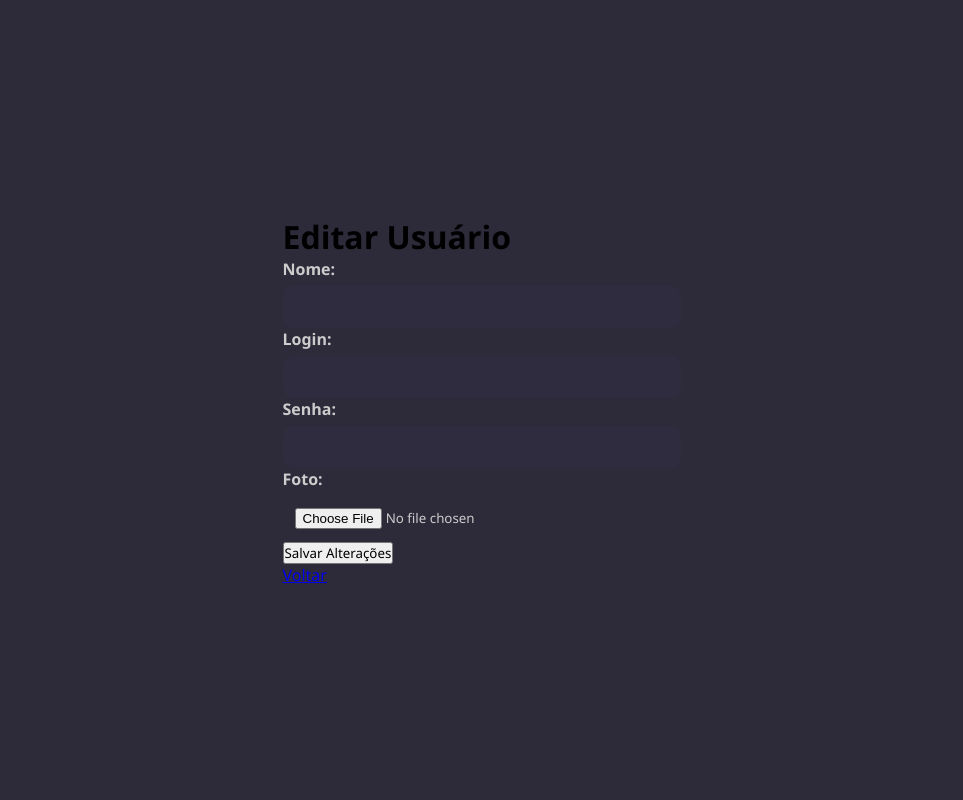
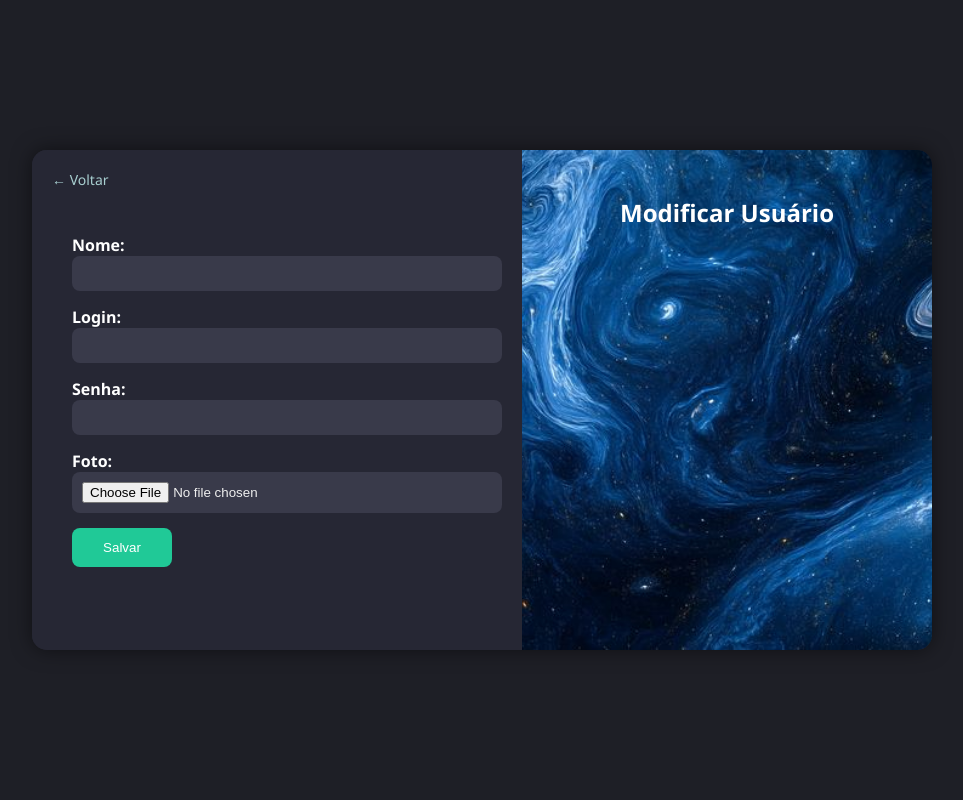
Before and after one commit to avmoonlight/aetherion-lab, a Flask app: page /editar_usuario/1 in a window 1280 px wide. Shown: the whole page, without its empty margins (158-1121 px from the left). Run offline with Flask 3, Linux system fonts and the light colour scheme; the visitor is signed in with stand-in values (Sample User, id 1); data that the repository does not hold is empty.

Commit message:
usuário finalizado

```diff
--- /dev/null
+++ b/static/css/editar_usuario.css
@@ -0,0 +1,89 @@
+body {
+    margin: 0;
+    font-family: 'Segoe UI', sans-serif;
+    background-color: #1e1f26;
+    display: flex;
+    justify-content: center;
+    align-items: center;
+    height: 100vh;
+}
+
+.container {
+    display: flex;
+    width: 900px;
+    height: 500px;
+    background-color: #262734;
+    border-radius: 15px;
+    overflow: hidden;
+    box-shadow: 0 0 20px rgba(0, 0, 0, 0.5);
+}
+
+.left-panel {
+    flex: 1;
+    padding: 40px;
+    color: #fff;
+    display: flex;
+    flex-direction: column;
+    justify-content: center;
+    background-color: #262734;
+    position: relative;
+}
+
+.left-panel a {
+    position: absolute;
+    top: 20px;
+    left: 20px;
+    color: #a8cfd0;
+    font-size: 14px;
+    text-decoration: none;
+}
+
+.left-panel label {
+    margin: 10px 0 5px;
+    font-weight: 600;
+}
+
+.left-panel input[type="text"],
+.left-panel input[type="password"],
+.left-panel input[type="file"] {
+    width: 100%;
+    padding: 10px;
+    border: none;
+    border-radius: 8px;
+    margin-bottom: 15px;
+    background-color: #393a4a;
+    color: #eee;
+}
+
+.left-panel button {
+    background-color: #20c997;
+    color: white;
+    border: none;
+    padding: 12px;
+    border-radius: 8px;
+    cursor: pointer;
+    width: 100px;
+}
+
+.left-panel button:hover {
+    background-color: #17b28d;
+}
+
+.right-panel {
+    flex: 1;
+    background-image: url('/static/img/fundo-modificar.jpg'); /* substitua se quiser */
+    background-size: cover;
+    background-position: center;
+    position: relative;
+}
+
+.right-panel h1 {
+    position: absolute;
+    top: 30px;
+    left: 50%;
+    transform: translateX(-50%);
+    color: #fff;
+    font-size: 24px;
+    text-align: center;
+    white-space: nowrap;
+}
--- a/templates/editar_usuario.html
+++ b/templates/editar_usuario.html
@@ -3,11 +3,12 @@
 <head>
     <meta charset="UTF-8">
     <title>Editar Usuário</title>
-    <link rel="stylesheet" href="/static/css/novo_usuario.css">
+    <link rel="stylesheet" href="/static/css/editar_usuario.css">
 </head>
 <body>
-    <div class="form-container">
-        <h1>Editar Usuário</h1>
+    <div class="container">
+        <div class="left-panel">
+            <a href="{{ url_for('admin') }}">← Voltar</a>
             <form method="POST" enctype="multipart/form-data">
                 <label for="nome">Nome:</label>
                 <input type="text" id="nome" name="nome" value="{{ usuario.nome }}" required>
@@ -21,9 +22,12 @@
                 <label for="foto">Foto:</label>
                 <input type="file" id="foto" name="foto">
 
-            <button type="submit">Salvar Alterações</button>
+                <button type="submit">Salvar</button>
             </form>
-        <a href="{{ url_for('admin') }}">Voltar</a>
+        </div>
+        <div class="right-panel">
+            <h1>Modificar Usuário</h1>
+        </div>
     </div>
 </body>
 </html>
```
Also changed, not shown: static/img/fundo-modificar.jpg (added). Lines whose indentation alone changed are shown as unchanged.
